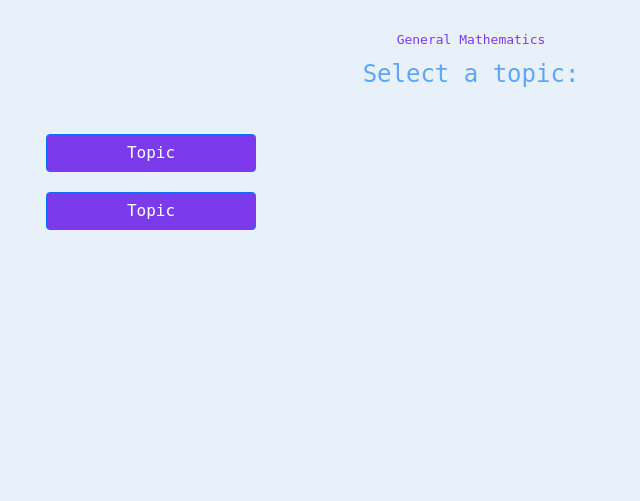
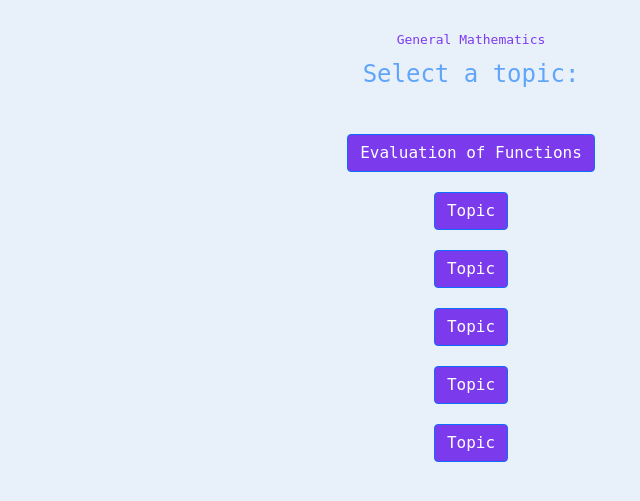
Before and after one commit to aremis9/CheckMaths, a Django app: page /genmath/ in a window 1280 px wide. Shown: the part 74-575 px from the top of the page, without its empty margins (169-809 px from the left). Run offline with Django 3.2, Linux system fonts and the light colour scheme.

Commit message:
topics page frontend

```diff
--- a/genmath/static/genmath/styles.css
+++ b/genmath/static/genmath/styles.css
@@ -18,7 +18,8 @@
     align-items: center;
 }
 
-.choices button {
+.choices a {
+    width: auto;
     margin: 10px;
 }
 
--- a/genmath/templates/genmath/index.html
+++ b/genmath/templates/genmath/index.html
@@ -13,17 +13,13 @@
         <h6 class="subject">General Mathematics</h6>
         Select a topic:
     </div>
-    <div class="col-6 choices">
-        <div>
-            <span class="d-inline-block" tabindex="0" data-bs-toggle="popover" data-bs-trigger="hover focus" data-html="true" data-bs-content="{{ text }}">
-                <button class="btn btn-primary" type="button">Topic</button>
-            </span>
-        </div>
-        <div>
-            <span class="d-inline-block" tabindex="0" data-bs-toggle="popover" data-bs-trigger="hover focus" data-bs-content="Disabled popover">
-                <button class="btn btn-primary" type="button">Topic</button>
-            </span>
-        </div>
+    <div class="col-12 choices">
+        <a href="{% url 'genmath:fevaluation' %}" class="btn btn-primary">Evaluation of Functions</a>
+        <a href="" class="btn btn-primary">Topic</a>
+        <a href="" class="btn btn-primary">Topic</a>
+        <a href="" class="btn btn-primary">Topic</a>
+        <a href="" class="btn btn-primary">Topic</a>
+        <a href="" class="btn btn-primary">Topic</a>
     </div>
 
 
--- a/genmath/views.py
+++ b/genmath/views.py
@@ -3,10 +3,7 @@ from django.http import HttpResponse
 
 # Create your views here.
 def index(request):
-    text = "Line 1 <br/> Line 2 <br/> Line 3"
-    return render(request, 'genmath/index.html', {
-        'text': text
-    })
+    return render(request, 'genmath/index.html')
 
 def fevaluation(request):
     return render(request, 'genmath/fevaluation.html')
```
